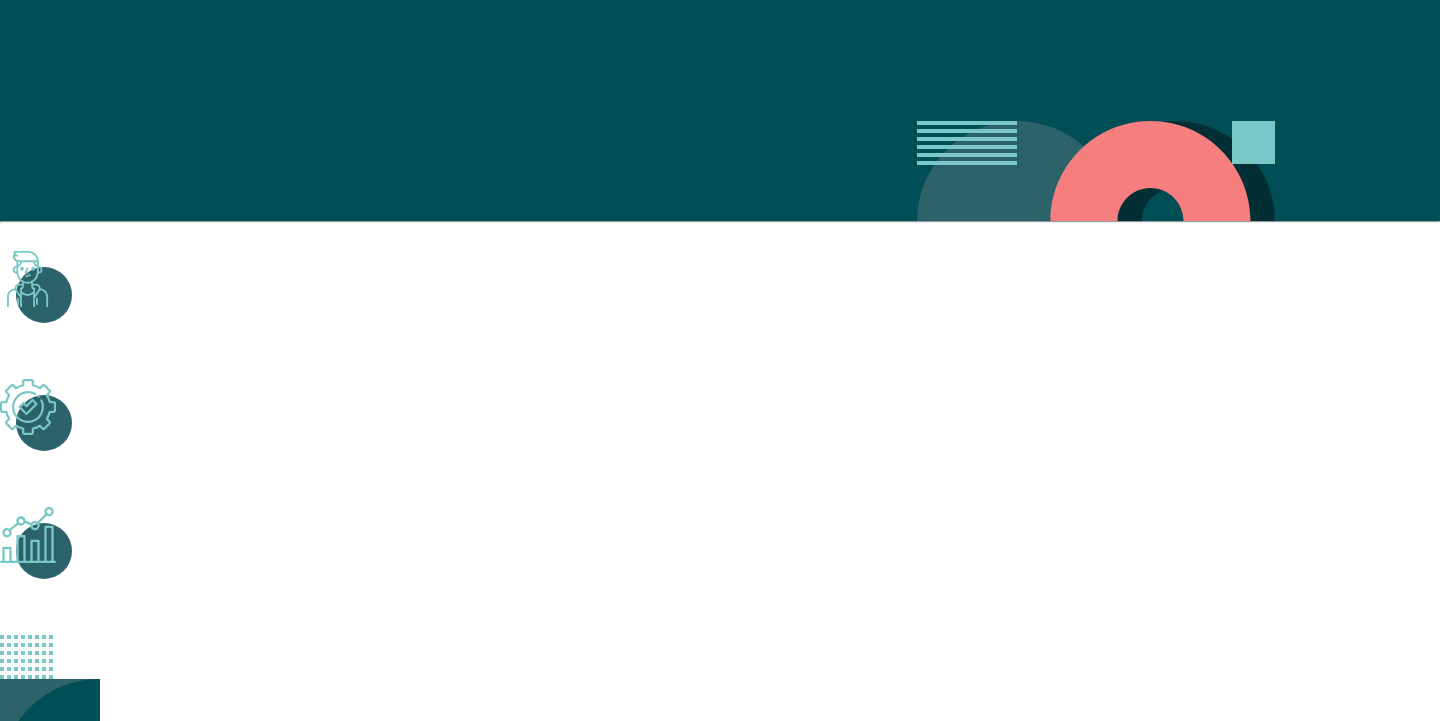
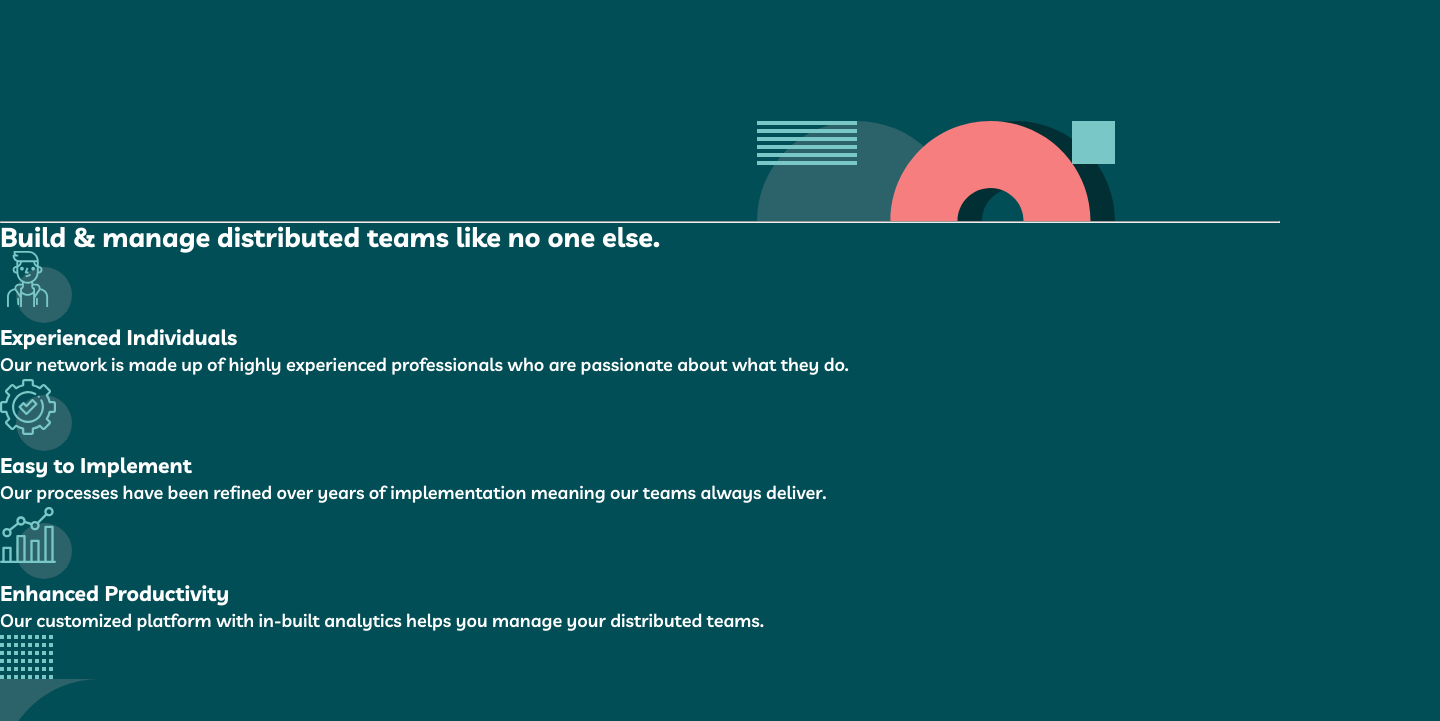
Before and after one commit to Snupzo/semantiniai-griauciai, a plain HTML site: page index.html in a window 1280 px wide. Shown: the part 479-1200 px from the top of the page, 1440 px wide, since content can reach past the window. Drawn offline with Linux system fonts and the light colour scheme.

Commit message:
Update base.css

```diff
--- a/assets/css/base.css
+++ b/assets/css/base.css
@@ -1,3 +1,5 @@
+@import url('https://fonts.googleapis.com/css2?family=Livvic:ital,wght@0,500;0,600;0,700;1,500&display=swap');
+
 :root {
   /* Primary Colors */
   --color-midnight-green: #014e56;
@@ -48,8 +50,37 @@
   --space-16: 8.75rem;    /* 140px */
 
   /* Layout */
-/*  --container-max-width: 1440px; */
-	--max-width: 1440px;
+  --container-max-width: 1110px;
+  --max-width: 1440px;
+
+  /* CamelCase Tokens (for style.css) */
+  --colorMidnightGreen: var(--color-midnight-green);
+  --colorLightCoral: var(--color-light-coral);
+  --colorWhite: var(--color-white);
+  --colorRaptureBlue: var(--color-rapture-blue);
+  --colorPoliceBlue: var(--color-police-blue);
+  --colorDeepJungleGreen: var(--color-deep-jungle-green);
+  --colorSacramentoStateGreen: var(--color-sacramento-state-green);
+  --colorDarkGreen: var(--color-dark-green);
+
+  --fsH1Lg: 100px;
+  --lhH1Lg: 100px;
+  --fsH1Sm: 64px;
+  --lhH1Sm: 56px;
+  --fsH2: 48px;
+  --lhH2: 48px;
+  --fsH3: 18px;
+  --lhH3: 28px;
+  --fsBody1: 18px;
+  --lhBody1: 28px;
+  --fsBody2: 15px;
+  --lhBody2: 25px;
+
+  --fwMedium: var(--fw-medium);
+  --fwSemibold: var(--fw-semibold);
+  --fwBold: var(--fw-bold);
+
+  --containerMaxWidth: var(--container-max-width);
 }
 
 /* CSS Reset / Normalize */
@@ -69,16 +100,15 @@ html {
 }
 
 body {
-  height: 700px;
-  max-width: var(--max-width);
-  min-width: var(--max-width);
-  margin-inline: auto;
+  min-height: 100vh;
+  margin: 0;
   font-family: var(--font-primary);
   font-size: var(--fs-body-1);
   font-weight: var(--fw-semibold);
   line-height: var(--lh-body-1);
-  /* background-color: var(--color-midnight-green); */
+  background-color: var(--color-midnight-green);
   color: var(--color-white);
+  overflow-x: hidden;
   -webkit-font-smoothing: antialiased;
   -moz-osx-font-smoothing: grayscale;
 }
```
